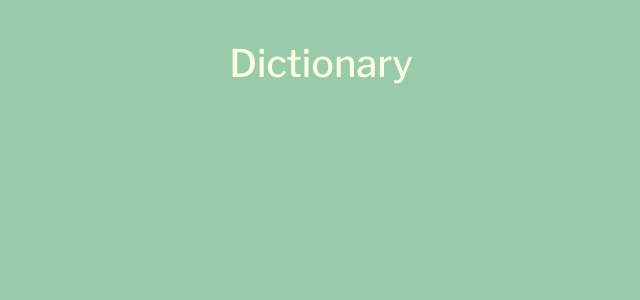
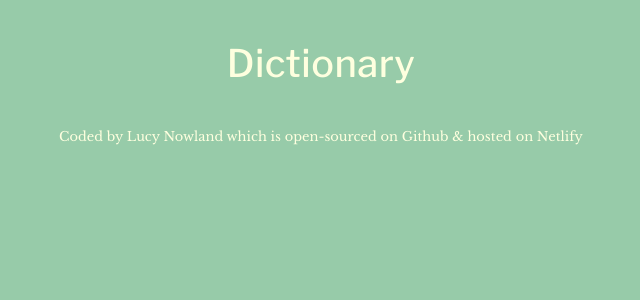
Before and after one commit to lucynowland/react-dictionary-project, a React (Create React App) app: page / in a window 1280 px wide. Shown: the top 300 px of the page, without its empty margins (319-959 px from the left). Built offline with nearby package versions, Linux system fonts and the light colour scheme.

Commit message:
Add footer html & styling to App.js

```diff
--- a/src/App.css
+++ b/src/App.css
@@ -12,6 +12,26 @@
   font-family: var(--heading-font);
   font-size: 38px;
   font-weight: 500;
+  letter-spacing: 0.5px;
   text-align: center;
   margin: 35px 0;
 }
+
+footer {
+  color: var(--content-color);
+  font-family: var(--content-font);
+  font-size: 13px;
+  font-weight: 100;
+  text-align: center;
+}
+
+footer a {
+  color: var(--content-color);
+  text-decoration: none;
+  transition: all 150ms ease-in-out;
+}
+
+footer a:hover {
+  text-decoration: underline;
+  font-weight: 600;
+}
--- a/src/App.js
+++ b/src/App.js
@@ -3,7 +3,35 @@ import "./App.css";
 export default function App() {
   return (
     <div className="App">
-      <header className="heading">Dictionary</header>
+      <div className="container">
+        <header className="heading">Dictionary</header>
+        <footer>
+          Coded by{" "}
+          <a
+            href="https://github.com/lucynowland"
+            target="_blank"
+            rel="noreferrer"
+          >
+            Lucy Nowland
+          </a>{" "}
+          which is open-sourced on{" "}
+          <a
+            href="https://github.com/lucynowland/react-dictionary-project"
+            target="_blank"
+            rel="noreferrer"
+          >
+            Github
+          </a>{" "}
+          & hosted on{" "}
+          <a
+            href="https://react-dictionary-search-project.netlify.app/"
+            target="_blank"
+            rel="noreferrer"
+          >
+            Netlify
+          </a>
+        </footer>
+      </div>
     </div>
   );
 }
```
